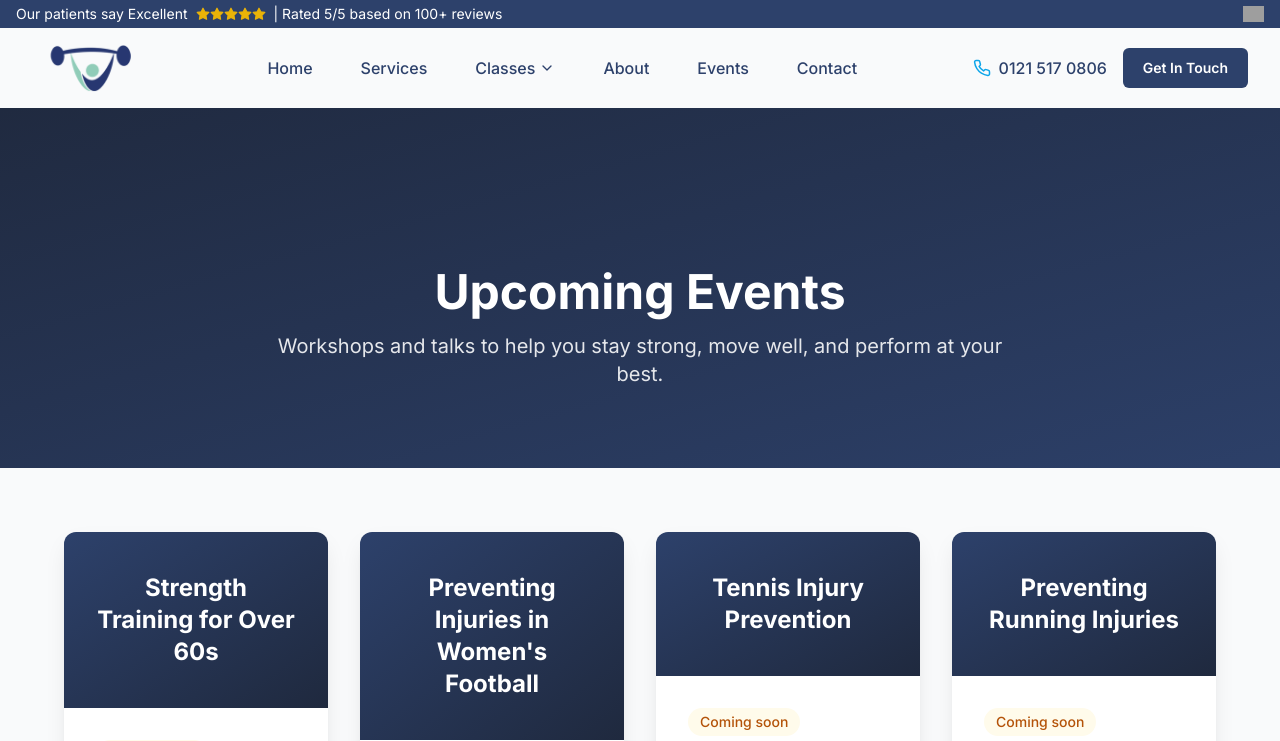
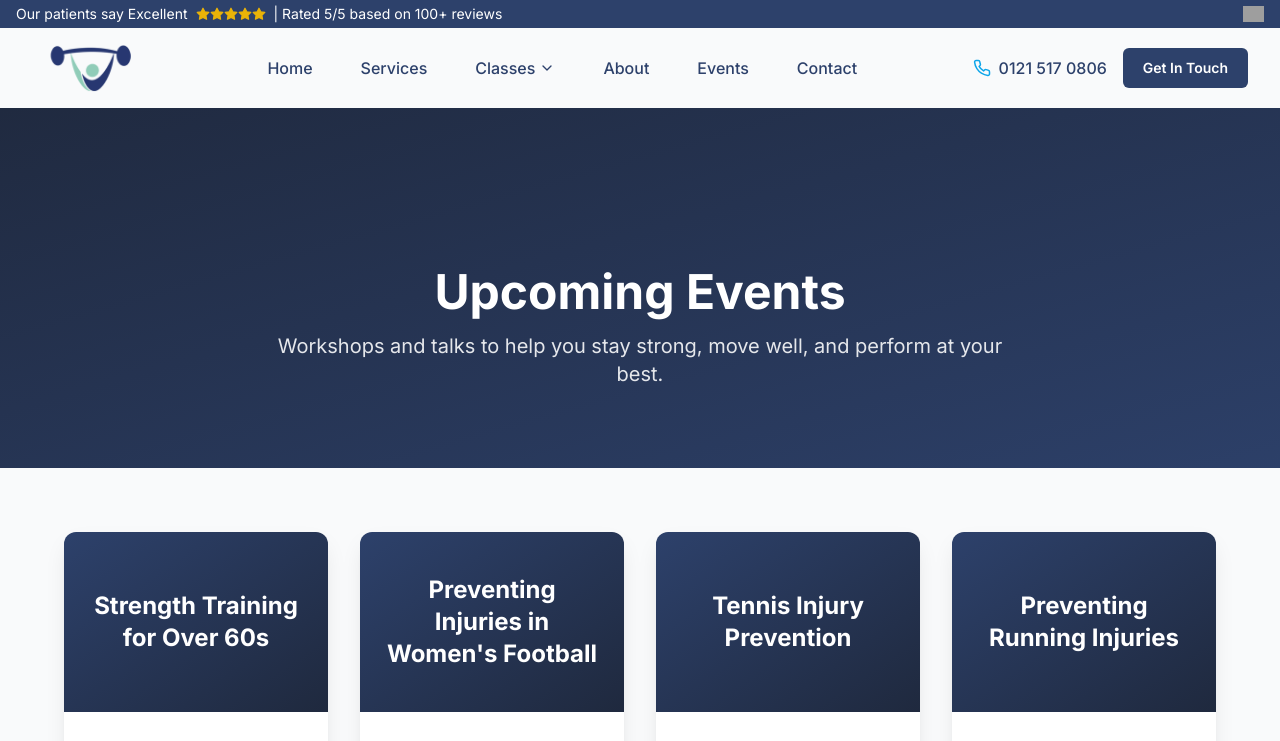
Before and after one commit to CTPhysio/CTPhysio, a React (Vite) app: page /events in a window 1280 px wide. Shown: the top 741 px of the page. Built offline with nearby package versions, Linux system fonts and the light colour scheme; grey boxes are pictures that could not be loaded.

Commit message:
Updated Events.tsx

```diff
--- a/src/components/Events.tsx
+++ b/src/components/Events.tsx
@@ -69,7 +69,7 @@ const EventCard: React.FC<{ event: EventItem; isActive: boolean; onToggle: () =>
         isActive ? 'ring-2 ring-sky-500' : ''
       }`}
     >
-      <div className="bg-gradient-to-br from-navy-700 to-navy-900 px-8 py-10 flex items-center justify-center min-h-[140px]">
+      <div className="bg-gradient-to-br from-navy-700 to-navy-900 px-6 py-10 flex items-center justify-center min-h-[180px]">
         <h2 className="text-xl md:text-2xl font-bold text-white text-center leading-snug">{event.title}</h2>
       </div>
 
```
